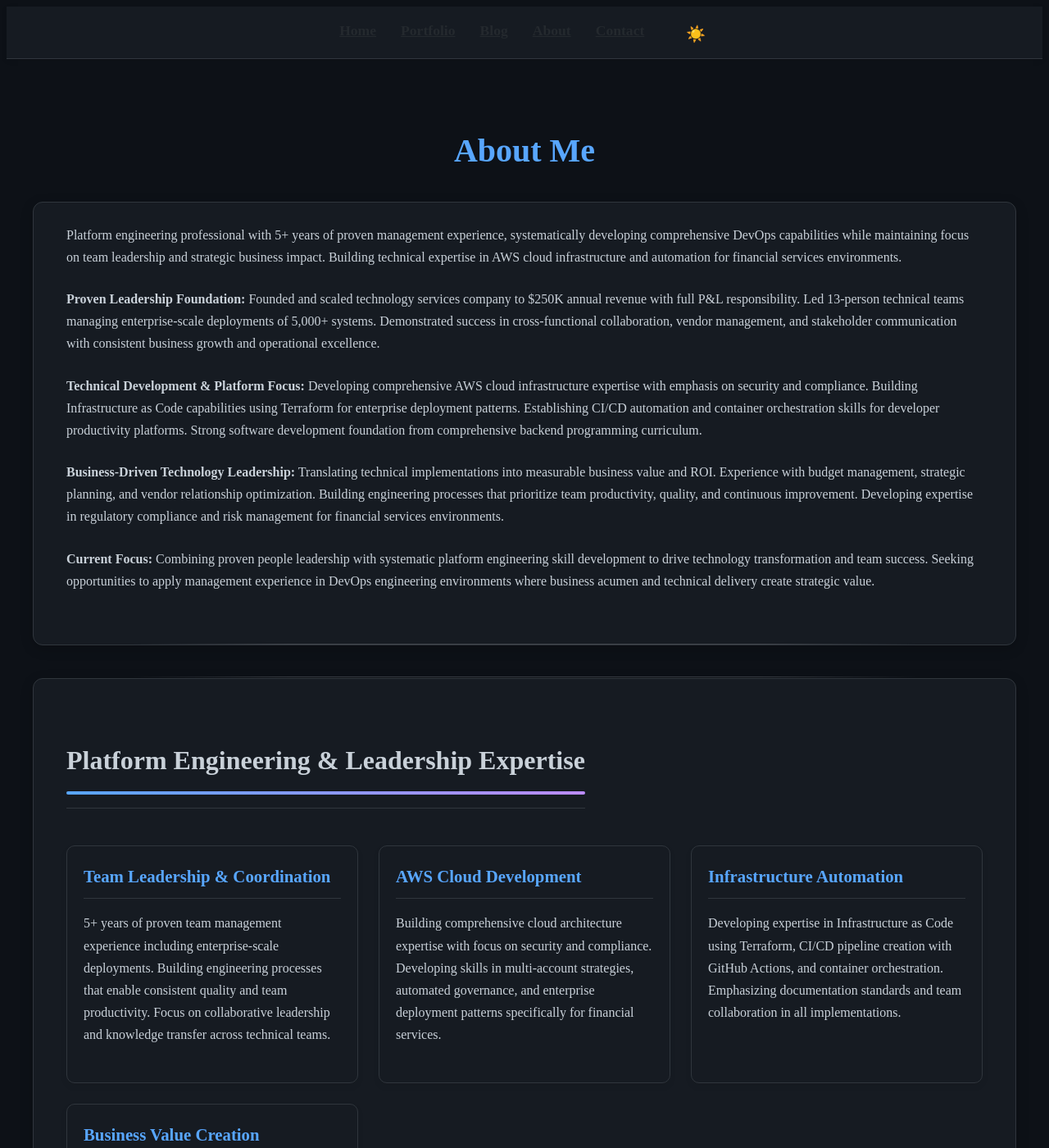
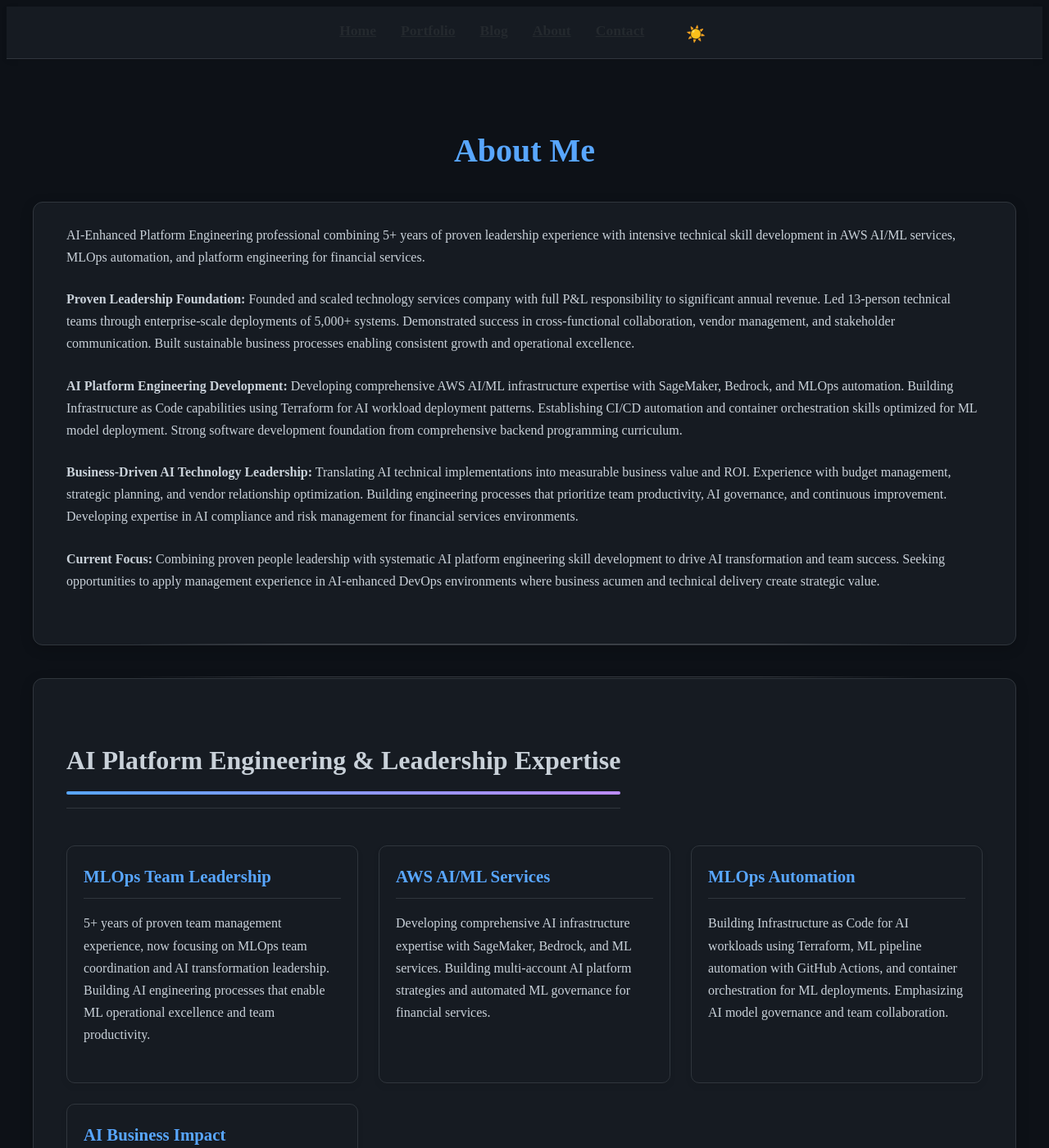
Before and after one commit to joshuamichaelhall/joshuamichaelhall.github.io, a Jekyll site: the page built from pages/about.md, in a window 1280 px wide and 1400 px high. Shown: the whole window at 82% size. Built offline with Jekyll 4.4.1, drawn with Linux system fonts in a browser that asks for light colours; nearby versions of some CDN libraries; some of the changed text lies outside the part shown.

Commit message:
Update: ai integration

```diff
--- a/pages/about.md
+++ b/pages/about.md
@@ -7,35 +7,35 @@ permalink: /about/
 # About Me
 
 <div class="content-section with-divider">
-  <p>Platform engineering professional with 5+ years of proven management experience, systematically developing comprehensive DevOps capabilities while maintaining focus on team leadership and strategic business impact. Building technical expertise in AWS cloud infrastructure and automation for financial services environments.</p>
+  <p>AI-Enhanced Platform Engineering professional combining 5+ years of proven leadership experience with intensive technical skill development in AWS AI/ML services, MLOps automation, and platform engineering for financial services.</p>
 
-  <p><strong>Proven Leadership Foundation:</strong> Founded and scaled technology services company to $250K annual revenue with full P&L responsibility. Led 13-person technical teams managing enterprise-scale deployments of 5,000+ systems. Demonstrated success in cross-functional collaboration, vendor management, and stakeholder communication with consistent business growth and operational excellence.</p>
+  <p><strong>Proven Leadership Foundation:</strong> Founded and scaled technology services company with full P&L responsibility to significant annual revenue. Led 13-person technical teams through enterprise-scale deployments of 5,000+ systems. Demonstrated success in cross-functional collaboration, vendor management, and stakeholder communication. Built sustainable business processes enabling consistent growth and operational excellence.</p>
 
-  <p><strong>Technical Development & Platform Focus:</strong> Developing comprehensive AWS cloud infrastructure expertise with emphasis on security and compliance. Building Infrastructure as Code capabilities using Terraform for enterprise deployment patterns. Establishing CI/CD automation and container orchestration skills for developer productivity platforms. Strong software development foundation from comprehensive backend programming curriculum.</p>
+  <p><strong>AI Platform Engineering Development:</strong> Developing comprehensive AWS AI/ML infrastructure expertise with SageMaker, Bedrock, and MLOps automation. Building Infrastructure as Code capabilities using Terraform for AI workload deployment patterns. Establishing CI/CD automation and container orchestration skills optimized for ML model deployment. Strong software development foundation from comprehensive backend programming curriculum.</p>
 
-  <p><strong>Business-Driven Technology Leadership:</strong> Translating technical implementations into measurable business value and ROI. Experience with budget management, strategic planning, and vendor relationship optimization. Building engineering processes that prioritize team productivity, quality, and continuous improvement. Developing expertise in regulatory compliance and risk management for financial services environments.</p>
+  <p><strong>Business-Driven AI Technology Leadership:</strong> Translating AI technical implementations into measurable business value and ROI. Experience with budget management, strategic planning, and vendor relationship optimization. Building engineering processes that prioritize team productivity, AI governance, and continuous improvement. Developing expertise in AI compliance and risk management for financial services environments.</p>
 
-  <p><strong>Current Focus:</strong> Combining proven people leadership with systematic platform engineering skill development to drive technology transformation and team success. Seeking opportunities to apply management experience in DevOps engineering environments where business acumen and technical delivery create strategic value.</p>
+  <p><strong>Current Focus:</strong> Combining proven people leadership with systematic AI platform engineering skill development to drive AI transformation and team success. Seeking opportunities to apply management experience in AI-enhanced DevOps environments where business acumen and technical delivery create strategic value.</p>
 </div>
 
 <div class="content-section with-divider">
-  <h2>Platform Engineering & Leadership Expertise</h2>
+  <h2>AI Platform Engineering & Leadership Expertise</h2>
   <div class="expertise-grid">
     <div class="expertise-item">
-      <h3>Team Leadership & Coordination</h3>
-      <p>5+ years of proven team management experience including enterprise-scale deployments. Building engineering processes that enable consistent quality and team productivity. Focus on collaborative leadership and knowledge transfer across technical teams.</p>
+      <h3>MLOps Team Leadership</h3>
+      <p>5+ years of proven team management experience, now focusing on MLOps team coordination and AI transformation leadership. Building AI engineering processes that enable ML operational excellence and team productivity.</p>
     </div>
     <div class="expertise-item">
-      <h3>AWS Cloud Development</h3>
-      <p>Building comprehensive cloud architecture expertise with focus on security and compliance. Developing skills in multi-account strategies, automated governance, and enterprise deployment patterns specifically for financial services.</p>
+      <h3>AWS AI/ML Services</h3>
+      <p>Developing comprehensive AI infrastructure expertise with SageMaker, Bedrock, and ML services. Building multi-account AI platform strategies and automated ML governance for financial services.</p>
     </div>
     <div class="expertise-item">
-      <h3>Infrastructure Automation</h3>
-      <p>Developing expertise in Infrastructure as Code using Terraform, CI/CD pipeline creation with GitHub Actions, and container orchestration. Emphasizing documentation standards and team collaboration in all implementations.</p>
+      <h3>MLOps Automation</h3>
+      <p>Building Infrastructure as Code for AI workloads using Terraform, ML pipeline automation with GitHub Actions, and container orchestration for ML deployments. Emphasizing AI model governance and team collaboration.</p>
     </div>
     <div class="expertise-item">
-      <h3>Business Value Creation</h3>
-      <p>Leveraging P&L management experience to translate technical solutions into quantifiable business impact. Building technology approaches that balance security requirements, cost constraints, and business objectives.</p>
+      <h3>AI Business Impact</h3>
+      <p>Leveraging P&L management experience to quantify AI ROI and business value. Building AI platform approaches that balance model performance, cost optimization, and compliance requirements.</p>
     </div>
   </div>
 </div>
@@ -51,67 +51,68 @@ permalink: /about/
       <li><strong>Google AI Essentials</strong> - AI fundamentals and practical applications</li>
     </ul>
 
-    <h3>Active Learning Journey</h3>
+    <h3>AI-Enhanced Learning Journey</h3>
     <ul class="cert-list in-progress">
-      <li><strong>AWS Solutions Architect Associate</strong> - Building cloud architecture foundation with hands-on projects</li>
-      <li><strong>CompTIA Security+ Renewal (SY0-701)</strong> - Reinforcing security frameworks for compliance</li>
-      <li><strong>HashiCorp Terraform Associate</strong> - Developing Infrastructure as Code expertise through practical implementations</li>
+      <li><strong>AWS Solutions Architect Associate + AI/ML Services</strong> - Building cloud architecture foundation with SageMaker and Bedrock integration</li>
+      <li><strong>CompTIA Security+ Renewal (SY0-701)</strong> - Reinforcing security frameworks with AI model governance focus</li>
+      <li><strong>HashiCorp Terraform Associate + MLOps</strong> - Developing Infrastructure as Code for AI workload deployment patterns</li>
+      <li><strong>AWS AI/ML Specialty (Planned)</strong> - Advanced ML platform engineering and optimization</li>
     </ul>
   </div>
 
   <div class="expertise-grid">
     <div class="expertise-item">
-      <h3>Technical Foundation<br><small>(Current Development)</small></h3>
-      <p>AWS Solutions Architect certification path<br>
-      Terraform infrastructure automation through projects<br>
-      CI/CD pipeline development with GitHub Actions<br>
-      Security-first approach to infrastructure design<br>
-      Platform engineering principles and best practices</p>
+      <h3>AI Technical Foundation<br><small>(Current Development)</small></h3>
+      <p>AWS AI/ML services certification path<br>
+      MLOps pipeline automation projects<br>
+      AI-optimized CI/CD with GitHub Actions<br>
+      ML model security and governance<br>
+      AI platform engineering principles</p>
     </div>
 
     <div class="expertise-item">
-      <h3>Platform Engineering Growth<br><small>(Next Phase)</small></h3>
-      <p>AWS DevOps Professional certification preparation<br>
-      Container orchestration with Kubernetes<br>
-      Advanced CI/CD automation patterns<br>
-      Team collaboration and knowledge transfer<br>
-      Enterprise-scale deployment strategies</p>
+      <h3>AI Platform Growth<br><small>(Next Phase)</small></h3>
+      <p>AWS AI/ML Specialty certification<br>
+      Kubernetes for ML workload orchestration<br>
+      Advanced MLOps automation patterns<br>
+      AI team collaboration frameworks<br>
+      Enterprise ML platform strategies</p>
     </div>
 
     <div class="expertise-item">
-      <h3>Leadership Evolution<br><small>(Future Vision)</small></h3>
-      <p>Advanced AWS specialization certifications<br>
-      Engineering management best practices<br>
-      Strategic technology planning and execution<br>
-      Building high-performance technical teams<br>
-      Measurable business value delivery</p>
+      <h3>AI Leadership Evolution<br><small>(Future Vision)</small></h3>
+      <p>AI platform architecture leadership<br>
+      MLOps team management excellence<br>
+      AI transformation strategy execution<br>
+      Building high-performance AI teams<br>
+      Quantified AI business value delivery</p>
     </div>
   </div>
 </div>
 
 <div class="content-section with-divider">
-  <h2>Business Impact Through Technology</h2>
-  <p>Combining proven management experience with developing technical expertise to create measurable value:</p>
+  <h2>AI Business Impact Through Technology</h2>
+  <p>Combining proven management experience with AI platform expertise to create measurable value:</p>
   <div class="expertise-grid">
     <div class="expertise-item">
-      <h3>Team Productivity Enhancement</h3>
-      <p>Building platform solutions focused on reducing deployment friction and enabling teams to deliver value faster through automation</p>
+      <h3>ML Team Productivity</h3>
+      <p>Building AI platforms that accelerate ML model deployment from weeks to hours through automated MLOps pipelines</p>
     </div>
     <div class="expertise-item">
-      <h3>Security & Compliance Focus</h3>
-      <p>Developing automated security controls and compliance frameworks essential for financial services environments</p>
+      <h3>AI Governance & Compliance</h3>
+      <p>Developing AI model governance frameworks and automated compliance controls for regulated financial services</p>
     </div>
     <div class="expertise-item">
-      <h3>Operational Efficiency</h3>
-      <p>Creating infrastructure automation patterns that improve reliability while reducing manual operational burden</p>
+      <h3>AI Operational Excellence</h3>
+      <p>Creating MLOps automation patterns that improve model reliability while reducing operational complexity</p>
     </div>
     <div class="expertise-item">
-      <h3>Cost Optimization</h3>
-      <p>Leveraging P&L experience to build technology solutions that balance cost efficiency with business requirements</p>
+      <h3>AI Cost Optimization</h3>
+      <p>Leveraging P&L experience to optimize ML training and inference costs while maintaining model performance</p>
     </div>
     <div class="expertise-item">
-      <h3>Continuous Improvement</h3>
-      <p>Establishing engineering processes and platform capabilities that support innovation and rapid iteration</p>
+      <h3>AI Innovation Platform</h3>
+      <p>Establishing AI engineering processes and ML platforms that enable rapid experimentation and deployment</p>
     </div>
   </div>
 </div>
```
Also changed, not shown: index.markdown (+24 -24 lines), pages/portfolio.md (+14 -14 lines).
